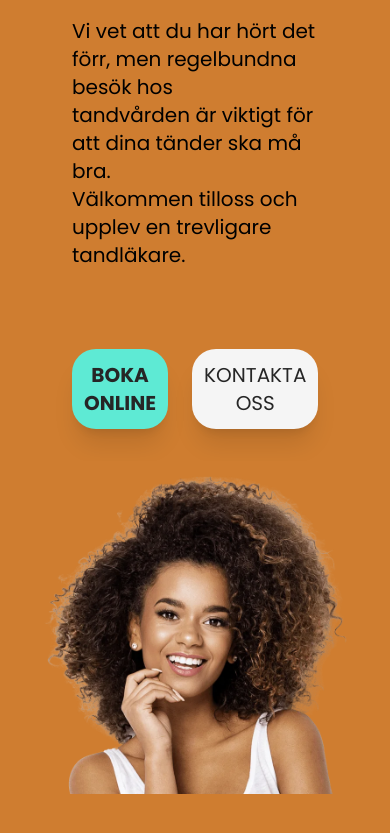
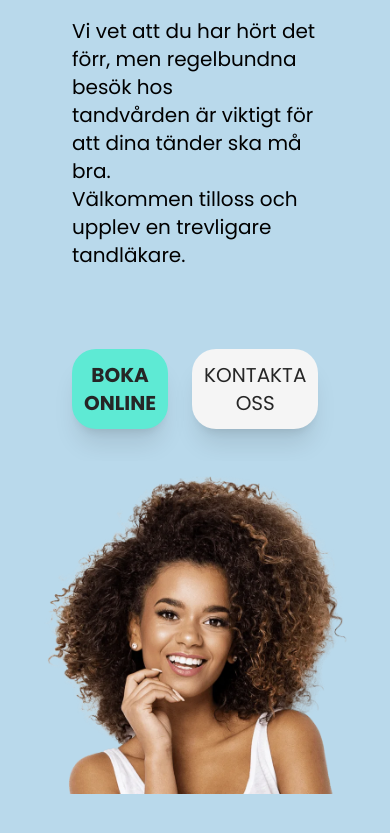
Before and after one commit to Legendarius-K/dental-app, a Next.js app: page / in a window 390 px wide. Shown: the part 1523-2356 px from the top of the page. Built offline with nearby package versions, Linux system fonts and the light colour scheme.

Commit message:
saved new colors

```diff
--- a/src/components/TimeToVisit/index.tsx
+++ b/src/components/TimeToVisit/index.tsx
@@ -4,7 +4,7 @@ import BookButton from "../BookButton";
 
 const TimeToVisit = () => {
     return (
-        <div className="bg-[#CF7D30] w-full h-[1100px] md:h-[508px] lg:h-[508px] xl:h-[500px] 2xl:h-[384px] relative">
+        <div className="bg-[#B9D9EB] w-full h-[1100px] md:h-[508px] lg:h-[508px] xl:h-[500px] 2xl:h-[384px] relative">
             <div className="flex flex-col lg:flex-row p-10">
                 <div className="basis-1/2 p-8 md:ml-[100px]">
                     <p className="text-5xl pb-6">Dags för en undersökning?</p>
@@ -25,7 +25,7 @@ const TimeToVisit = () => {
                     <img
                         src={curly.src}
                         alt="smiling lady"
-                        className="absolute bg-[#CF7D30] z-20 lg:hidden w-full"
+                        className="absolute bg-[#B9D9EB] z-20 lg:hidden w-full"
                     />
                 </div>
             </div>
```
